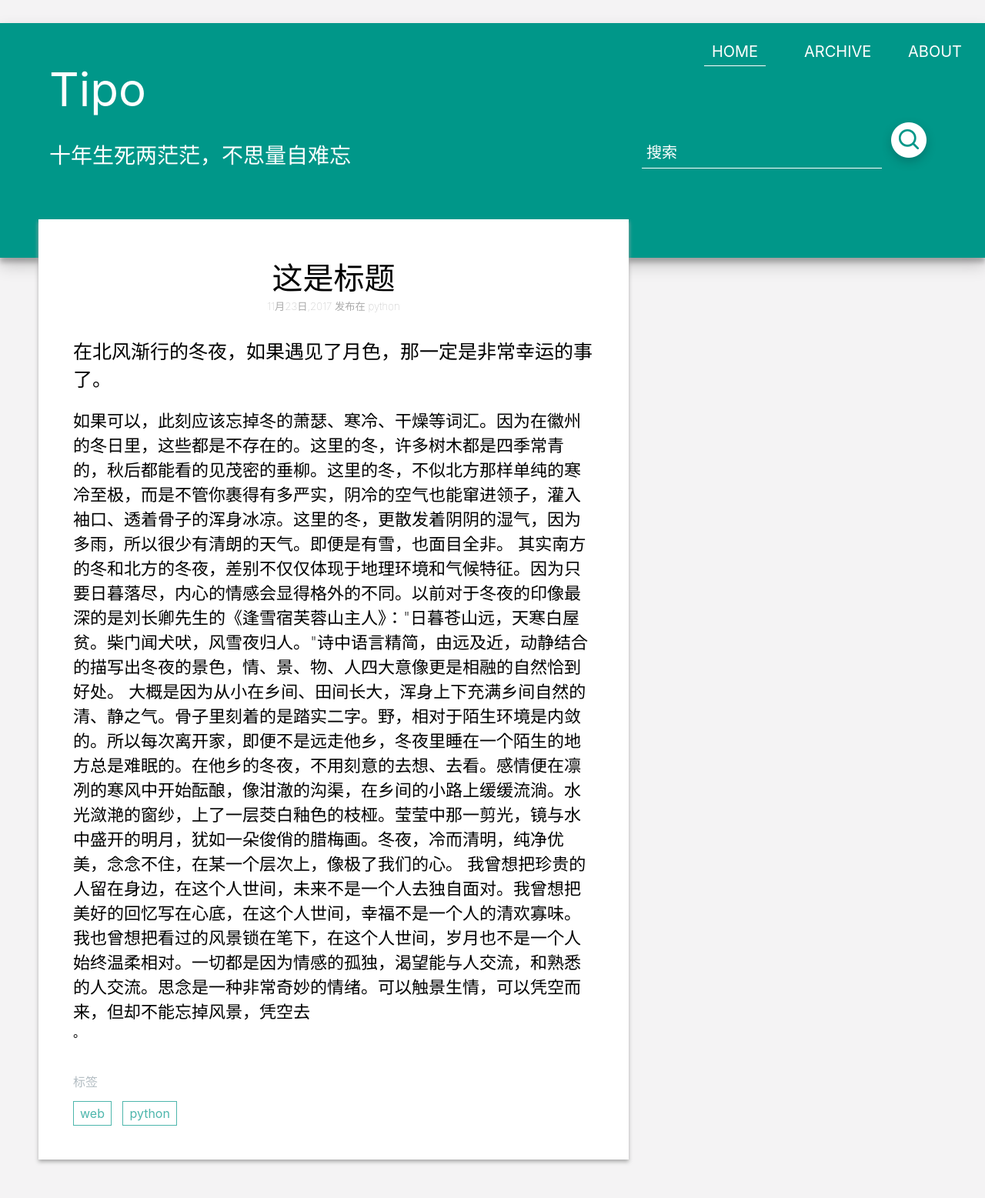
After one commit to knowncold/Tipo, a Flask app: template app/templates/blog_detail.html in a window 1280 px wide. The commit adds this page. Shown: the whole page at 77% size. Run offline with Flask 2, Linux system fonts and the light colour scheme; the template is opened without the code that fills it, so the values that code supplies are empty.

Commit message:
Add blog_detail

```diff
--- /dev/null
+++ b/app/static/css/blog_detail.css
@@ -0,0 +1,143 @@
+* {
+    padding: 0;
+    margin: 0;
+    font-family: -apple-system, BlinkMacSystemFont,
+    "Segoe UI", "Roboto", "Oxygen", "Ubuntu", "Cantarell",
+    "Fira Sans", "Droid Sans", "Helvetica Neue",
+    sans-serif;
+}
+body {
+    background-color: #F4F3F4;
+}
+.navigation {
+    background-color: #009789;
+    width: 100%;
+    height: 305px;
+    text-align: center;
+    box-shadow: rgba(0, 0, 0, 0.19) 0 10px 20px, rgba(0, 0, 0, 0.23) 0 6px 6px
+}
+.activeItem {
+    border-bottom: 1px solid #fff;
+}
+.content {
+    max-width: 1300px;
+    margin: 0 auto;
+}
+.nav {
+    color: #fff;
+    float: right;
+}
+.nav a {
+    text-decoration: none;
+    color: #fff;
+}
+.nav ul li{
+    float: left;
+    width: 80px;
+    font-size: 20px;
+    list-style: none;
+    margin: 25px;
+    margin-bottom: 0;
+    padding-bottom: 6px;
+}
+.nav_con {
+    color: #fff;
+    width: 100%;
+}
+.name {
+    margin-top: 50px;
+    float: left;
+    font-size: 60px;
+}
+.subname {
+    float: left;
+    font-weight: 200;
+    font-size: 28px;
+    margin-top: 28px;
+}
+input {
+    border: none;
+    border-bottom: 1px solid #fff;
+    width: 300px;
+    margin-top: 20px;
+    height: 34px;
+    padding: 6px;
+    background-color: #009789;
+    float: right;
+    color: #fff;
+    font-size: 28px;
+}
+input:focus {
+    outline: none;
+}
+input::-webkit-input-placeholder {
+    /* placeholder颜色  */
+    color: #fff;
+    font-size: 20px;
+    font-weight: 200;
+}
+img {
+    height: 70px;
+    float: right;
+}
+.detail {
+    width: auto;
+    max-width: 1300px;
+    margin: 0 auto;
+    margin-top: -50px;
+    padding: 0 50px;
+}
+.detail_l {
+    width: 65%;
+    float: left;
+}
+.detail_left {
+    padding: 45px;
+    float: left;
+    width: 100%;
+    box-shadow: 0 3px 5px #aaa;
+    background-color: #fff;
+    margin-bottom: 50px;
+    box-sizing: border-box;
+}
+.detail_l h1 {
+    font-size: 40px;
+    font-weight: bold;
+}
+
+.clear {
+    clear: both;
+}
+.content {
+    margin-top: 30px;
+}
+.content h1 {
+    font-size: 25px;
+    font-weight: 400;
+}
+.content h2 {
+    margin-top: 20px;
+    font-weight: 200;
+    font-size:22px;
+    box-sizing: border-box;
+}
+.tags {
+    margin-top: 40px;
+}
+.tags span {
+    height: 30px;
+    line-height: 30px;
+    color: #4db6ac;
+    padding: 5px 8px;
+    border: 1px solid #4db6ac;
+    margin-right:10px;
+}
+@media screen and (max-width: 1299px) {
+    .navigation {
+        text-align: center;
+    }
+    .nav_con {
+        width:90%;
+        margin: 0 auto;
+    }
+}
--- /dev/null
+++ b/app/templates/blog_detail.html
@@ -0,0 +1,63 @@
+<!DOCTYPE html>
+<html lang="en">
+<head>
+    <meta charset="UTF-8">
+    <title>Detail</title>
+    <link rel="stylesheet" href="../static/css/blog_detail.css">
+</head>
+<body>
+    <div class="navigation">
+        <div class="content">
+            <div class="nav">
+                <ul>
+                    <li class="activeItem"><a href="index.html">HOME</a></li>
+                    <li><a href="archive.html">ARCHIVE</a></li>
+                    <li><a href="about.html">ABOUT</a></li>
+                </ul>
+            </div>
+            <div class="nav_con">
+                <span class="name">Tipo</span>
+                <br />
+                <div style="float: left;width: 100%">
+                    <span class="subname">十年生死两茫茫，不思量自难忘</span>
+                    <div style="">
+                        <img src="../static/assets/search.png" />
+                        <input type="text" placeholder="搜索" />
+                    </div>
+
+                </div>
+                <div class="clear"></div>
+            </div>
+        </div>
+    </div>
+    <div class="detail">
+        <div class="detail_l">
+            <div class="detail_left">
+                <h1 style="text-align: center;font-weight: 400">这是标题</h1>
+                <h5 style="text-align: center;color: #aaa;font-weight: 100">11月23日,2017 发布在 python</h5>
+                <div class="content">
+                    <h1>在北风渐行的冬夜，如果遇见了月色，那一定是非常幸运的事了。</h1>
+
+                    <h2>如果可以，此刻应该忘掉冬的萧瑟、寒冷、干燥等词汇。因为在徽州的冬日里，这些都是不存在的。这里的冬，许多树木都是四季常青的，秋后都能看的见茂密的垂柳。这里的冬，不似北方那样单纯的寒冷至极，而是不管你裹得有多严实，阴冷的空气也能窜进领子，灌入袖口、透着骨子的浑身冰凉。这里的冬，更散发着阴阴的湿气，因为多雨，所以很少有清朗的天气。即便是有雪，也面目全非。
+
+                        其实南方的冬和北方的冬夜，差别不仅仅体现于地理环境和气候特征。因为只要日暮落尽，内心的情感会显得格外的不同。以前对于冬夜的印像最深的是刘长卿先生的《逢雪宿芙蓉山主人》："日暮苍山远，天寒白屋贫。柴门闻犬吠，风雪夜归人。"诗中语言精简，由远及近，动静结合的描写出冬夜的景色，情、景、物、人四大意像更是相融的自然恰到好处。
+
+                        大概是因为从小在乡间、田间长大，浑身上下充满乡间自然的清、静之气。骨子里刻着的是踏实二字。野，相对于陌生环境是内敛的。所以每次离开家，即便不是远走他乡，冬夜里睡在一个陌生的地方总是难眠的。在他乡的冬夜，不用刻意的去想、去看。感情便在凛冽的寒风中开始酝酿，像泔澈的沟渠，在乡间的小路上缓缓流淌。水光潋滟的窗纱，上了一层茭白釉色的枝桠。莹莹中那一剪光，镜与水中盛开的明月，犹如一朵俊俏的腊梅画。冬夜，冷而清明，纯净优美，念念不住，在某一个层次上，像极了我们的心。
+
+                        我曾想把珍贵的人留在身边，在这个人世间，未来不是一个人去独自面对。我曾想把美好的回忆写在心底，在这个人世间，幸福不是一个人的清欢寡味。我也曾想把看过的风景锁在笔下，在这个人世间，岁月也不是一个人始终温柔相对。一切都是因为情感的孤独，渴望能与人交流，和熟悉的人交流。思念是一种非常奇妙的情绪。可以触景生情，可以凭空而来，但却不能忘掉风景，凭空去</h2>。
+
+
+                </div>
+                <div class="tags">
+                    <p style="color: #B2BCC2;margin-bottom: 15px">标签</p>
+                    <span>web</span>
+                    <span>python</span>
+                </div>
+            </div>
+        </div>
+        <div class="detail_r">
+
+        </div>
+    </div>
+</body>
+</html>
```
Also changed, not shown: app/static/css/about.css (added, +91 -0 lines), app/static/css/archive.css (added, +129 -0 lines), app/static/css/index.css (+5 -5 lines), app/templates/about.html (+25 -1 lines), app/templates/archive.html (+43 -1 lines), app/templates/index.html (+4 -4 lines).
